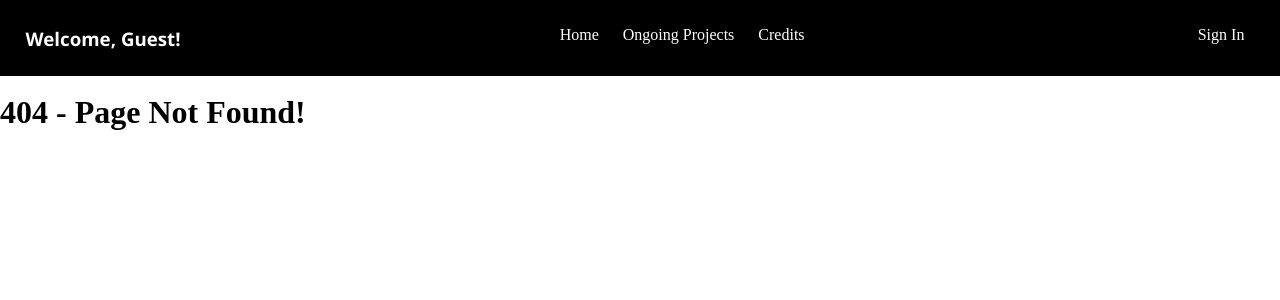
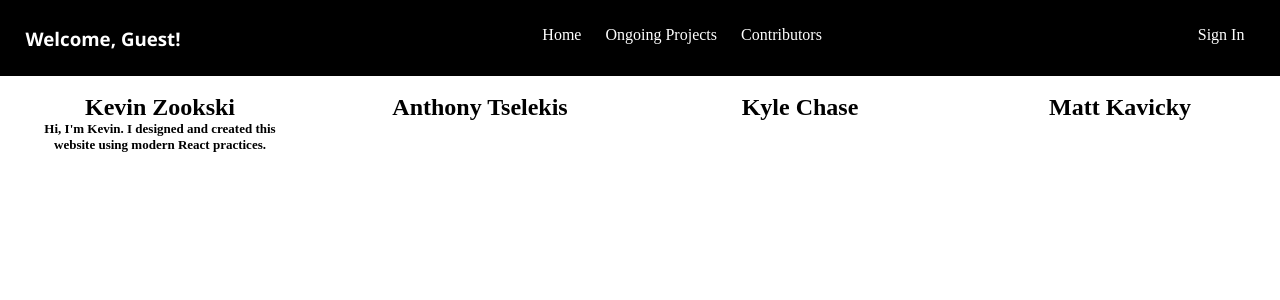
Before and after one commit to LemonHound/personal-productivity-dashboard, a React (Create React App) app: page /Contributors in a window 1280 px wide. Before the commit this address had no page. Shown: the top 300 px of the page. Built offline with nearby package versions, Linux system fonts and the light colour scheme; the HTML template or start-up script is replaced by a standard one.

Commit message:
renamed the files

```diff
--- a/src/App.js
+++ b/src/App.js
@@ -8,7 +8,7 @@ import PageNotFound from './Pages/PageNotFound'
 import { UserContextProvider } from './Resources/UserContext.js'
 import AppBanner from './Pages/AppBanner'
 import SignIn from './Pages/SignIn'
-import Credits from './Pages/Credits'
+import Contributors from './Pages/Contributors'
 
 function App() {
 
@@ -23,7 +23,7 @@ function App() {
                         <div className="nav-options">
                             <Link to="/">Home</Link>&nbsp;
                             <Link to="/Projects">Ongoing Projects</Link>&nbsp;
-                            <Link to="/Credits">Credits</Link>&nbsp;
+                            <Link to="/Contributors">Contributors</Link>&nbsp;
                         </div>
                         <div className="nav-options">
                             <Link to="/SignIn">Sign In</Link>
@@ -35,7 +35,7 @@ function App() {
                         <Route path='/Projects' element={<Projects />} />
                         <Route path='/*' element={<PageNotFound />} />
                         <Route path='/SignIn' element={<SignIn />} />
-                        <Route path='/Credits' element={<Credits />} />
+                        <Route path='/Contributors' element={<Contributors />} />
                     </Routes>
                 </BrowserRouter>
             </UserContextProvider>
--- a/src/Pages/Credits.js
+++ b/src/Pages/Contributors.js
@@ -1,7 +1,7 @@
 import React from 'react'
-import '../Styles/Credits.css'
+import '../Styles/Contributors.css'
 
-function Credits() {
+function Contributors() {
 
     return (
         <>
@@ -43,4 +43,4 @@ function Credits() {
     )
 }
 
-export default Credits;
+export default Contributors;
```
Also changed, not shown: src/Styles/Contributors.css (renamed from src/Styles/Credits.css).
